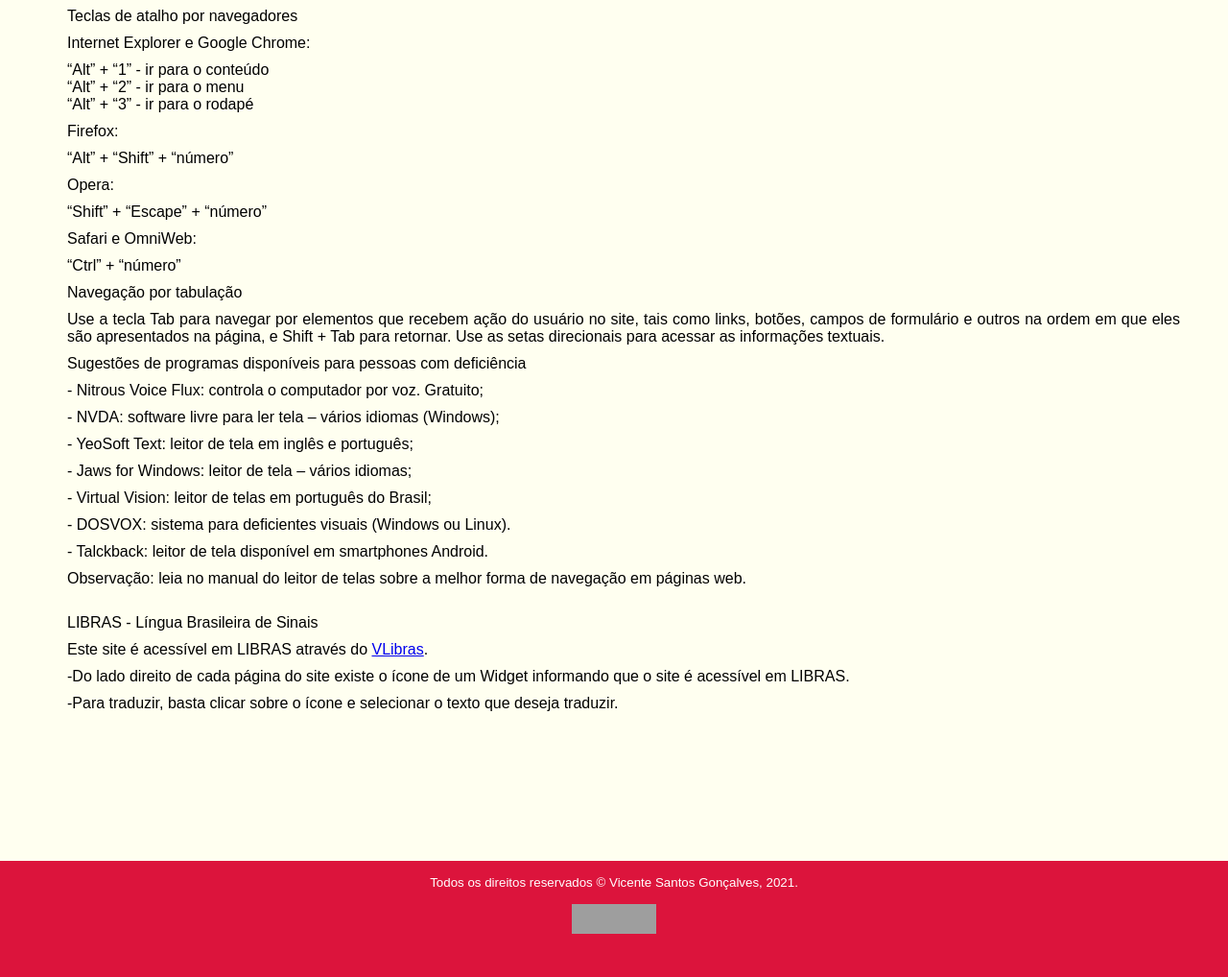
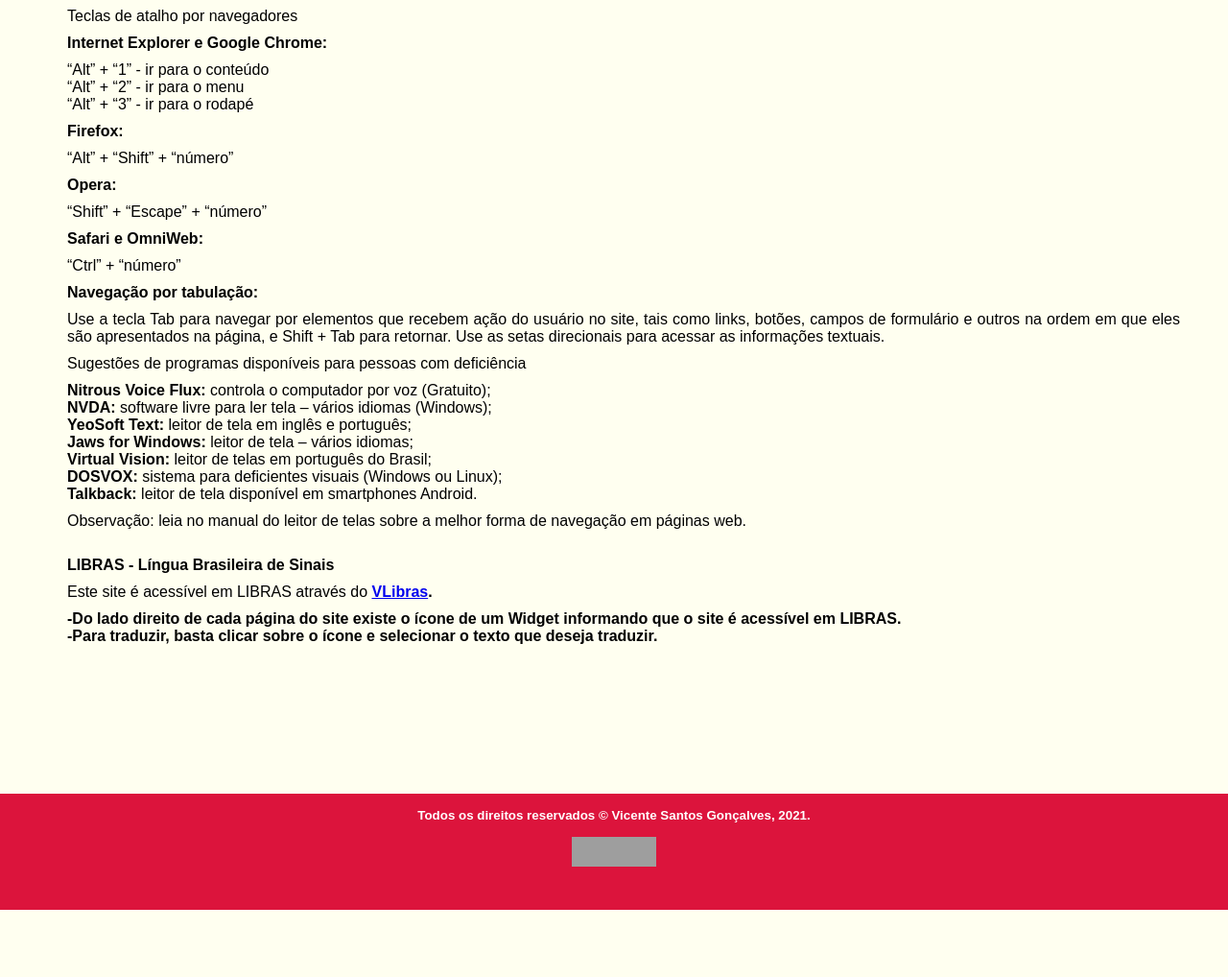
Before and after one commit to vicentesantos/DevWeb1-DSM-FATECZL, a plain HTML site: page acessibilidade.html in a window 1280 px wide. Shown: the part 460-1478 px from the top of the page at 96% size. After the commit the page ends 1408 px from the top, so only its background shows below. Drawn offline with Linux system fonts and the light colour scheme; grey boxes are pictures that could not be loaded.

Commit message:
Correção da página de Acessibilidade

```diff
--- a/acessibilidade.html
+++ b/acessibilidade.html
@@ -56,32 +56,42 @@
                         <p class="paragrafo">Se for necessário, você também pode usar o zoom nativo do seu navegador, pressionando as teclas “Ctrl” e “+” para aumentar todo o site e “Ctrl” e “-“ para diminuir. Para voltar ao padrão, pressione “Ctrl” e “0”.</p>
                         <p class="paragrafo">Este site tem melhor acessibilidade quando acessado nas versões mais atualizadas do seu navegador web. Utilize sempre a versão mais recente de seu software.</p>
                         <p class="paragrafo">Teclas de atalho por navegadores</p>
-                            <p class="paragrafo">Internet Explorer e Google Chrome:</p>
+                        <p class="paragrafo"><b>Internet Explorer e Google Chrome:</b></p>
                         <ul class="paragrafo">
                             <li>“Alt” + “1” - ir para o conteúdo</li>
                             <li>“Alt” + “2” - ir para o menu</li>
                             <li>“Alt” + “3” - ir para o rodapé</li></ul>
-		                    <p class="paragrafo">Firefox:</p>
-		                    <p class="paragrafo">“Alt” + “Shift” + “número”</p>
-		                    <p class="paragrafo">Opera:</p>
-                            <p class="paragrafo">“Shift” + “Escape” + “número”</p>
-                            <p class="paragrafo">Safari e OmniWeb:</p>
-                            <p class="paragrafo">“Ctrl” + “número”</p>
-		                    <p class="paragrafo">Navegação por tabulação</p>
+                        <p class="paragrafo"><b>Firefox:</b></p>
+                        <ul class="paragrafo">
+                            <li>“Alt” + “Shift” + “número”</li>
+                        </ul>
+                        <p class="paragrafo"><b>Opera:</b></p>
+                        <ul class="paragrafo">
+                            <li>“Shift” + “Escape” + “número”</li>
+                        </ul>
+                        <p class="paragrafo"><b>Safari e OmniWeb:</b></p>
+                        <ul class="paragrafo">
+                        <li>“Ctrl” + “número”</li>
+                        </ul>
+                        <p class="paragrafo"><b>Navegação por tabulação:</b></p>
                         <p class="paragrafo">Use a tecla Tab para navegar por elementos que recebem ação do usuário no site, tais como links, botões, campos de formulário e outros na ordem em que eles são apresentados na página, e Shift + Tab para retornar. Use as setas direcionais para acessar as informações textuais.</p>
                         <p class="paragrafo">Sugestões de programas disponíveis para pessoas com deficiência</p>
-		                    <p class="paragrafo">- Nitrous Voice Flux: controla o computador por voz. Gratuito;</p>
-		                    <p class="paragrafo">- NVDA: software livre para ler tela – vários idiomas (Windows);</p>
-		                    <p class="paragrafo">- YeoSoft Text: leitor de tela em inglês e português;</p>
-		                    <p class="paragrafo">- Jaws for Windows: leitor de tela – vários idiomas;</p>
-		                    <p class="paragrafo">- Virtual Vision: leitor de telas em português do Brasil;</p>
-		                    <p class="paragrafo">- DOSVOX: sistema para deficientes visuais (Windows ou Linux).</p>
-		                    <p class="paragrafo">- Talckback: leitor de tela disponível em smartphones Android.</p>
+                        <ul class="paragrafo">
+                            <li><b>Nitrous Voice Flux:</b> controla o computador por voz (Gratuito);</li>
+                            <li><b>NVDA:</b> software livre para ler tela – vários idiomas (Windows);</li>
+                            <li><b>YeoSoft Text:</b> leitor de tela em inglês e português;</li>
+                            <li><b>Jaws for Windows:</b> leitor de tela – vários idiomas;</li>
+                            <li><b>Virtual Vision:</b> leitor de telas em português do Brasil;</li>
+                            <li><b>DOSVOX:</b> sistema para deficientes visuais (Windows ou Linux);</li>
+                            <li><b>Talkback:</b> leitor de tela disponível em smartphones Android.</li>
+                        </ul>
                         <p class="paragrafo">Observação: leia no manual do leitor de telas sobre a melhor forma de navegação em páginas web.</p><br>
-                            <p class="paragrafo">LIBRAS - Língua Brasileira de Sinais</p>
-		                    <p class="paragrafo">Este site é acessível em LIBRAS através do <a href="http://www.vlibras.gov.br/" target="_blank">VLibras</a>.</p>
-		                    <p class="paragrafo">-Do lado direito de cada página do site existe o ícone de um Widget informando que o site é acessível em LIBRAS.</p>
-		                    <p class="paragrafo">-Para traduzir, basta clicar sobre o ícone e selecionar o texto que deseja traduzir.</p>
+                        <p class="paragrafo"><b>LIBRAS - Língua Brasileira de Sinais</b></p>
+                        <p class="paragrafo">Este site é acessível em LIBRAS através do <a href="http://www.vlibras.gov.br/" target="_blank"><b>VLibras<b></a>.</p>
+                        <ul class="paragrafo">
+                            <li>-Do lado direito de cada página do site existe o ícone de um Widget informando que o site é acessível em LIBRAS.</li>
+                            <li>-Para traduzir, basta clicar sobre o ícone e selecionar o texto que deseja traduzir.</li>
+                        </ul>
                     </conteudo>
                 </section>
             </main>
```
Lines whose indentation alone changed are shown as unchanged.
